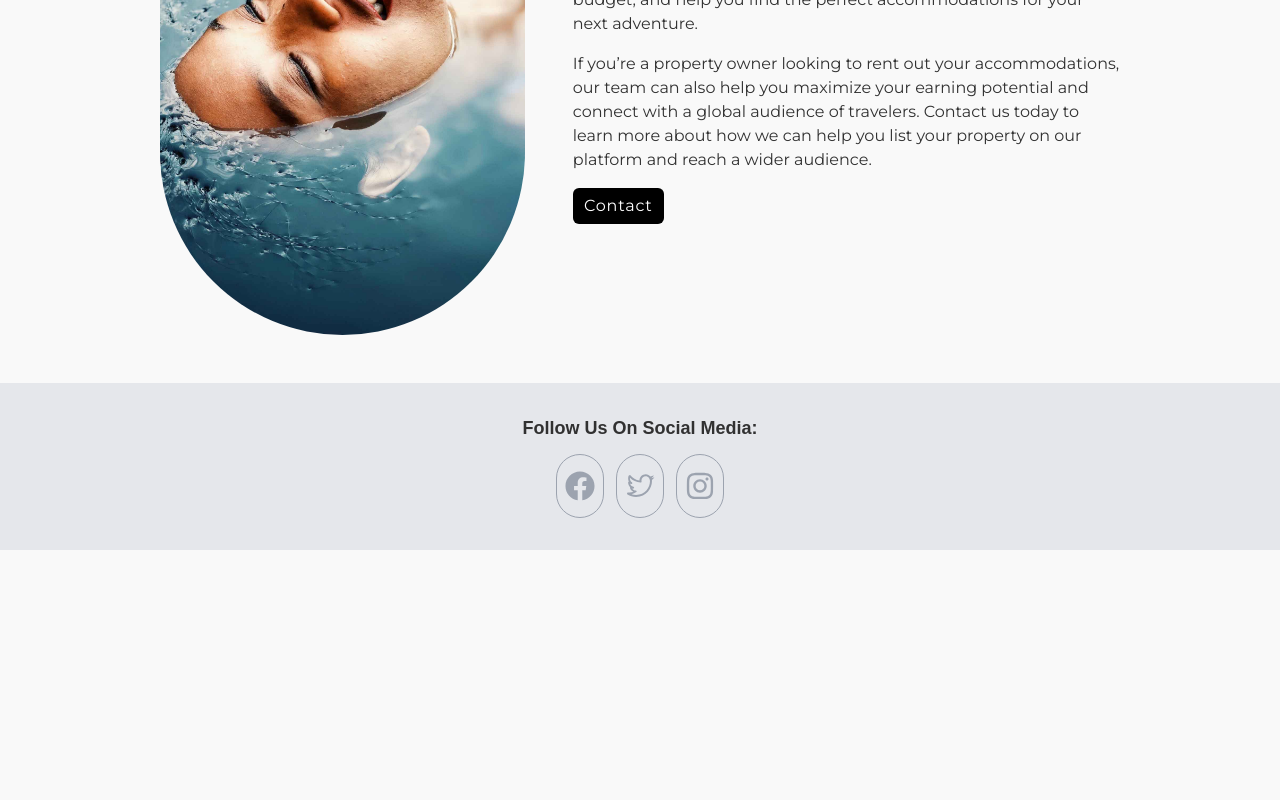
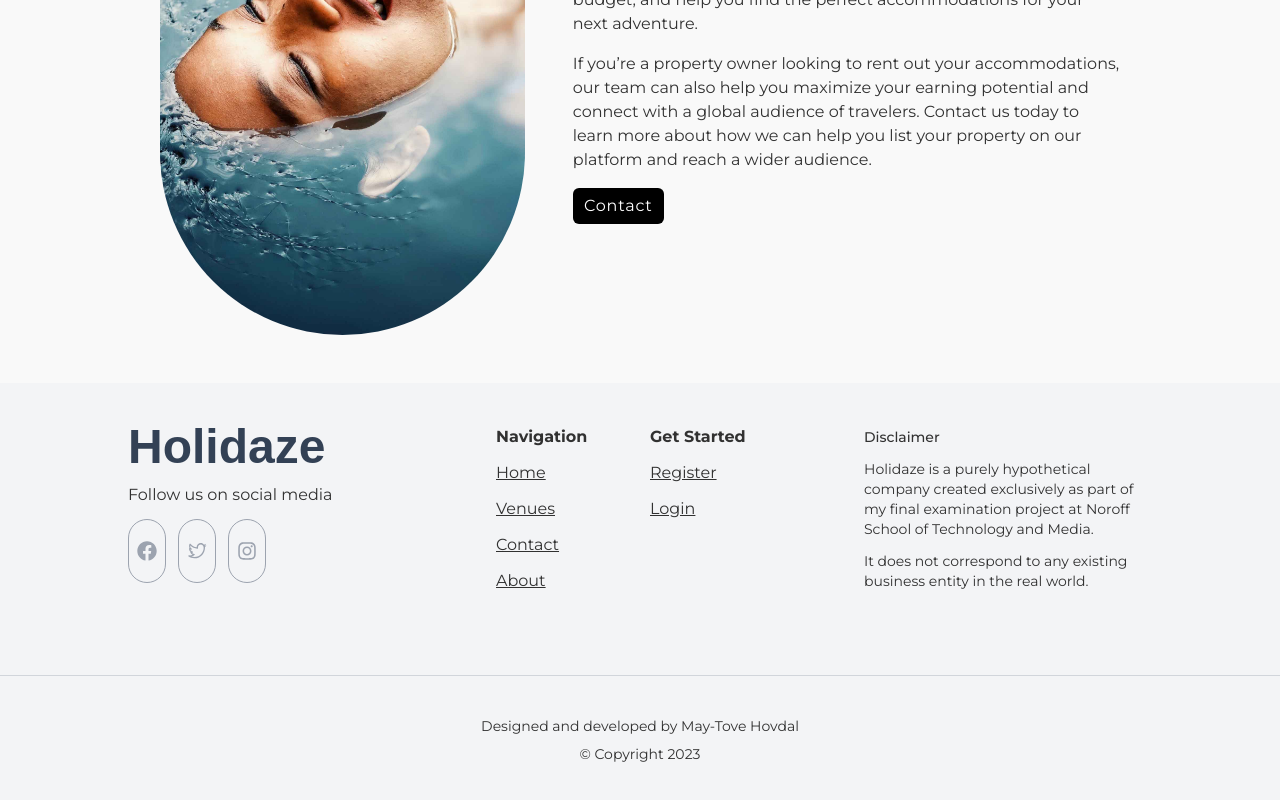
Before and after one commit to May-Tove/holidaze, a React (Vite) app: page / in a window 1280 px wide. Shown: the part 3143-3943 px from the top of the page. Before the commit the page ends 3693 px from the top, so only its background shows below. Built offline with nearby package versions, Linux system fonts and the light colour scheme; a web font is replaced by a local one.

Commit message:
Update footer

```diff
--- a/src/components/Footer/index.jsx
+++ b/src/components/Footer/index.jsx
@@ -1,25 +1,75 @@
 import React from 'react';
+import { Link } from 'react-router-dom';
 import { RxTwitterLogo } from 'react-icons/rx';
 import { FaInstagram, FaFacebook } from 'react-icons/fa';
 
 const Footer = () => {
   return (
     <>
-      <footer className="py-5 bg-gray-200">
-        {' '}
-        <div className="text-center space-y-3 my-3">
-          <h3> Follow us on social media:</h3>
-          <div className="flex justify-center gap-3 text-gray-400">
-            <div className="rounded-full w-fit h-16 flex items-center border border-gray-400 p-2">
-              <FaFacebook size={30} />
-            </div>
-            <div className="rounded-full w-fit h-16 flex items-center border border-gray-400 p-2">
-              <RxTwitterLogo size={30} />
-            </div>
-            <div className="rounded-full w-fit h-16 flex items-center border border-gray-400 p-2">
-              <FaInstagram size={30} />
+      <footer className="py-10 bg-gray-100 text-center md:text-left">
+        <div className="flex flex-col gap-20 items-center m-auto w-[80vw] max-w-[1200px] md:flex-row">
+          <div className="w-full">
+            <h3 className="font-serif text-5xl text-slate-700 font-extrabold">
+              Holidaze
+            </h3>
+            <div className="space-y-3 my-3">
+              <p> Follow us on social media</p>
+              <div className="flex gap-3 items-center justify-center text-gray-400 md:justify-start">
+                <div className="rounded-full w-fit h-16 flex items-center border border-gray-400 p-2">
+                  <FaFacebook size={20} />
+                </div>
+                <div className="rounded-full w-fit h-16 flex items-center border border-gray-400 p-2">
+                  <RxTwitterLogo size={20} />
+                </div>
+                <div className="rounded-full w-fit h-16 flex items-center border border-gray-400 p-2">
+                  <FaInstagram size={20} />
+                </div>
+              </div>
             </div>
           </div>
+          <div className="flex flex-col gap-5 w-full md:flex-row">
+            <div className="flex flex-col gap-3 w-full">
+              <p className="font-bold">Navigation</p>
+              <Link className="underline hover:text-blue-700" to={'/'}>
+                Home
+              </Link>
+              <Link className="underline hover:text-blue-700" to={'/venues'}>
+                Venues
+              </Link>
+              <Link className="underline hover:text-blue-700" to={'/contact'}>
+                Contact
+              </Link>
+              <Link className="underline hover:text-blue-700" to={'/about'}>
+                About
+              </Link>
+            </div>
+            <div className="flex flex-col gap-3 w-full">
+              <p className="font-bold">Get Started</p>
+              <Link className="underline hover:text-blue-700" to={'/register'}>
+                Register
+              </Link>
+              <Link className="underline hover:text-blue-700" to={'/login'}>
+                Login
+              </Link>
+            </div>
+          </div>
+
+          <div className="w-full text-sm space-y-3">
+            <p className="font-medium"> Disclaimer</p>
+            <p>
+              Holidaze is a purely hypothetical company created exclusively as
+              part of my final examination project at Noroff School of
+              Technology and Media.
+            </p>
+            <p>
+              It does not correspond to any existing business entity in the real
+              world.
+            </p>
+          </div>
+        </div>
+        <div className="text-sm text-center m-auto mt-20 pt-10 border-t border-gray-300 space-y-2">
+          <p>Designed and developed by May-Tove Hovdal</p>
+          <p>&copy; Copyright 2023</p>
         </div>
       </footer>
     </>
```
